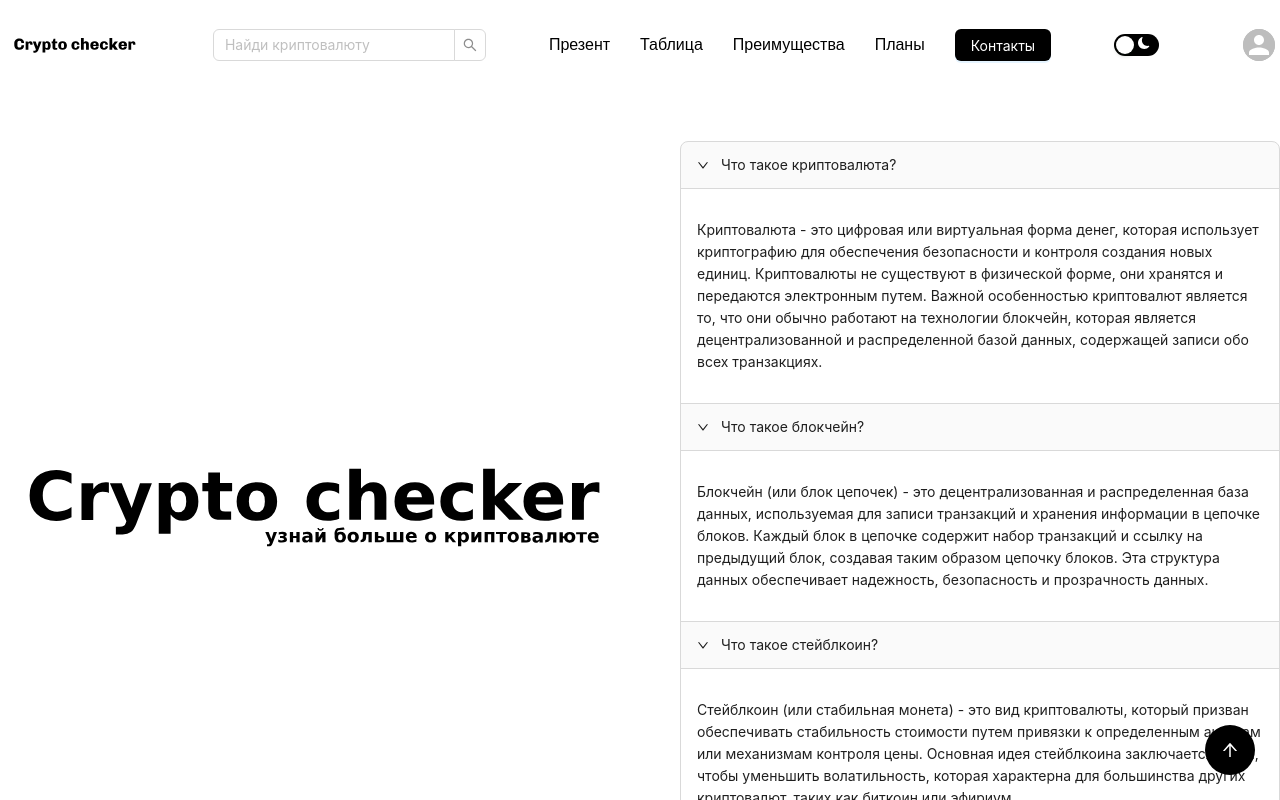
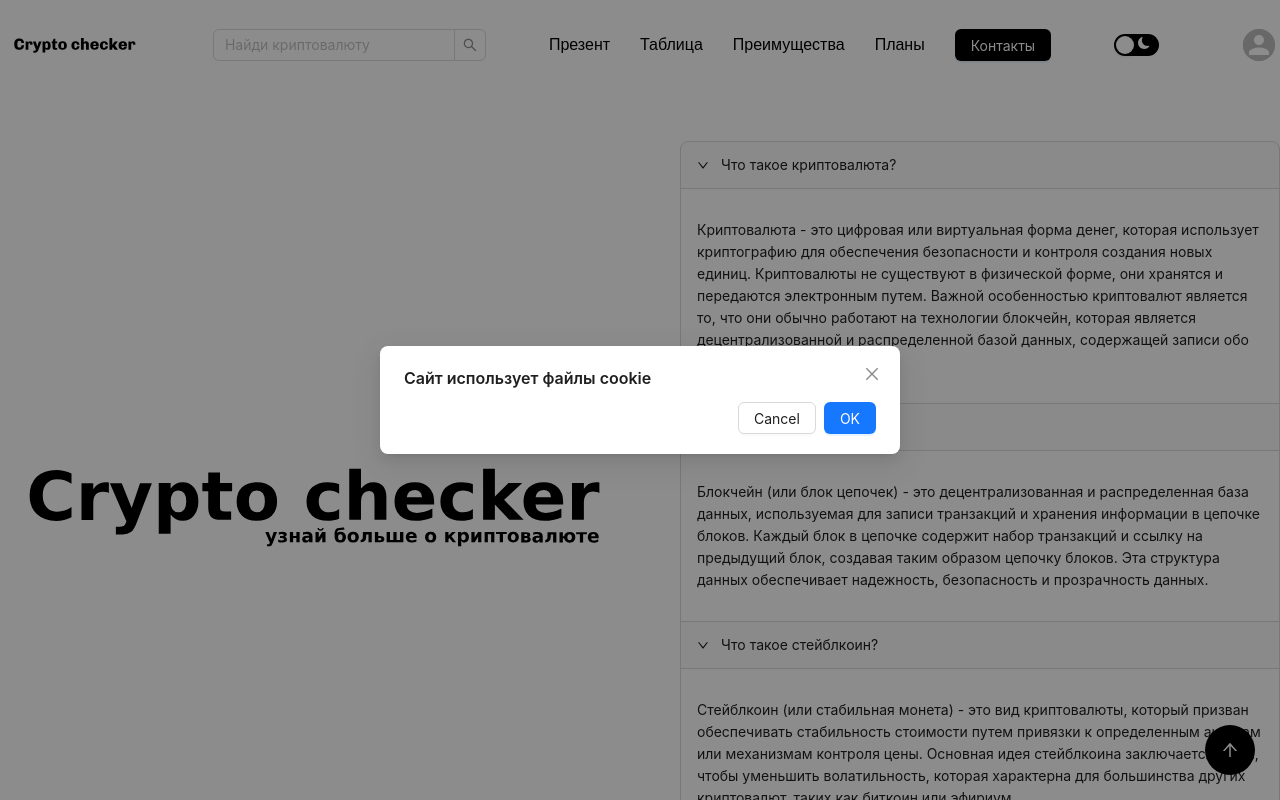
Before and after one commit to iewher/crypto-checker, a React (Create React App) app: page / in a window 1280 px wide. Shown: the top 800 px of the page. Built offline with nearby package versions, Linux system fonts and the light colour scheme; no server answers.

Commit message:
added cookies

```diff
--- a/package.json
+++ b/package.json
@@ -12,6 +12,7 @@
     "@testing-library/user-event": "^13.5.0",
     "antd": "^5.9.2",
     "express": "^4.18.2",
+    "js-cookie": "^3.0.5",
     "mongoose": "^7.5.2",
     "nodemon": "^3.0.1",
     "react": "^18.2.0",
--- a/src/components/button-theme/button-theme.jsx
+++ b/src/components/button-theme/button-theme.jsx
@@ -1,13 +1,16 @@
-import React from "react";
+import React, { useEffect } from "react";
 import { BsFillMoonFill } from "react-icons/bs";
 import { BsFillSunFill } from "react-icons/bs";
 import { Switch } from "antd";
+import Cookies from "js-cookie";
 
 export default function ButtonTheme({ isLightTheme, setIsLightTheme }) {
   const root = document.getElementById("root");
 
   const switchTheme = () => {
     setIsLightTheme((prevTheme) => !prevTheme);
+    Cookies.set("isLightTheme", !isLightTheme ? "1" : "0");
+
     if (isLightTheme === true) {
       root.classList.remove("light");
       root.classList.add("dark");
@@ -16,6 +19,21 @@
       root.classList.add("light");
     }
   };
+
+  useEffect(() => {
+    const savedTheme = Cookies.get("isLightTheme");
+
+    if (savedTheme === "1") {
+      setIsLightTheme(true);
+      root.classList.remove("dark");
+      root.classList.add("light");
+    } else if (savedTheme === "0") {
+      setIsLightTheme(false);
+      root.classList.remove("light");
+      root.classList.add("dark");
+    }
+  }, []);
+
   return (
     <Switch
       checkedChildren={<BsFillSunFill />}
--- a/src/components/main/main.jsx
+++ b/src/components/main/main.jsx
@@ -1,4 +1,4 @@
-import React from "react";
+import React, { useState, useEffect } from "react";
 import "../../scss/main/main.scss";
 import PageLayout from "../page-layout/page-layout";
 import Present from "./main-components/present";
@@ -8,8 +8,26 @@
 import TableMain from "./main-components/table";
 import StepsMain from "./main-components/steps";
 import SliderMain from "./main-components/slider";
+import { Modal } from "antd";
+import Cookies from "js-cookie";
 
 function Main() {
+  const [modalVisible, setModalVisible] = useState(true);
+
+  useEffect(() => {
+    const savedState = Cookies.get("modalState");
+
+    if (savedState === "1") {
+      setModalVisible(false);
+    }
+  }, []);
+
+  const handleModalClose = () => {
+    setModalVisible(false);
+
+    Cookies.set("modalState", "1");
+  };
+
   return (
     <PageLayout>
       <div className="main">
@@ -23,6 +41,13 @@
         </div>
         <ButtonUp />
       </div>
+      <Modal
+        title={`Сайт использует файлы cookie`}
+        centered
+        visible={modalVisible}
+        onOk={handleModalClose}
+        onCancel={handleModalClose}
+      />
     </PageLayout>
   );
 }
--- a/src/components/search/search.jsx
+++ b/src/components/search/search.jsx
@@ -1,8 +1,6 @@
 import React, { useEffect, useState } from "react";
-import { AiOutlineSearch } from "react-icons/ai";
 import PageSearch from "./search-page";
-import { AudioOutlined } from "@ant-design/icons";
-import { Input, Space } from "antd";
+import { Input } from "antd";
 
 export default function Search() {
   const [value, setValue] = useState("");
```
Also changed, not shown: 1 other file (tests, documents, lock files or other folders).
